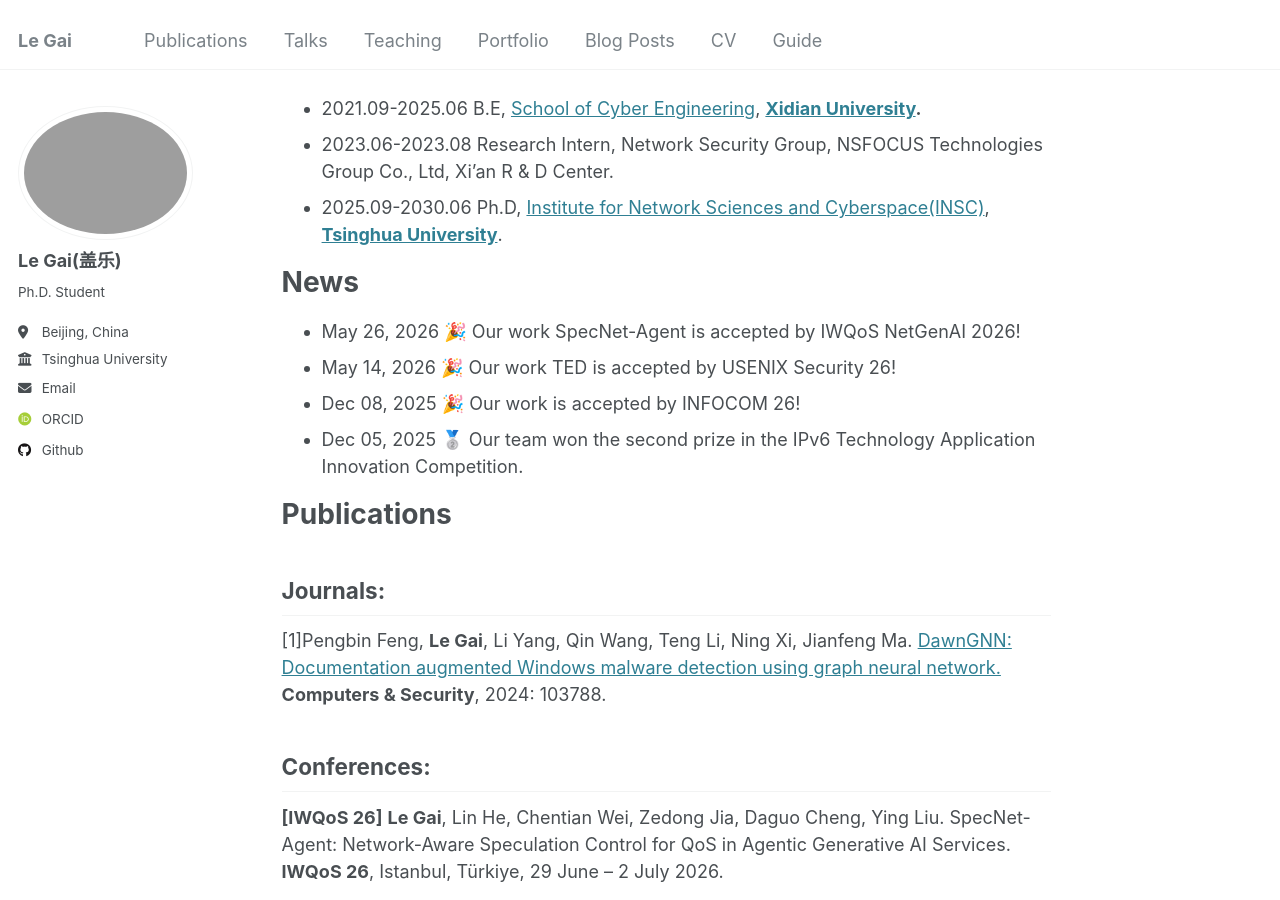
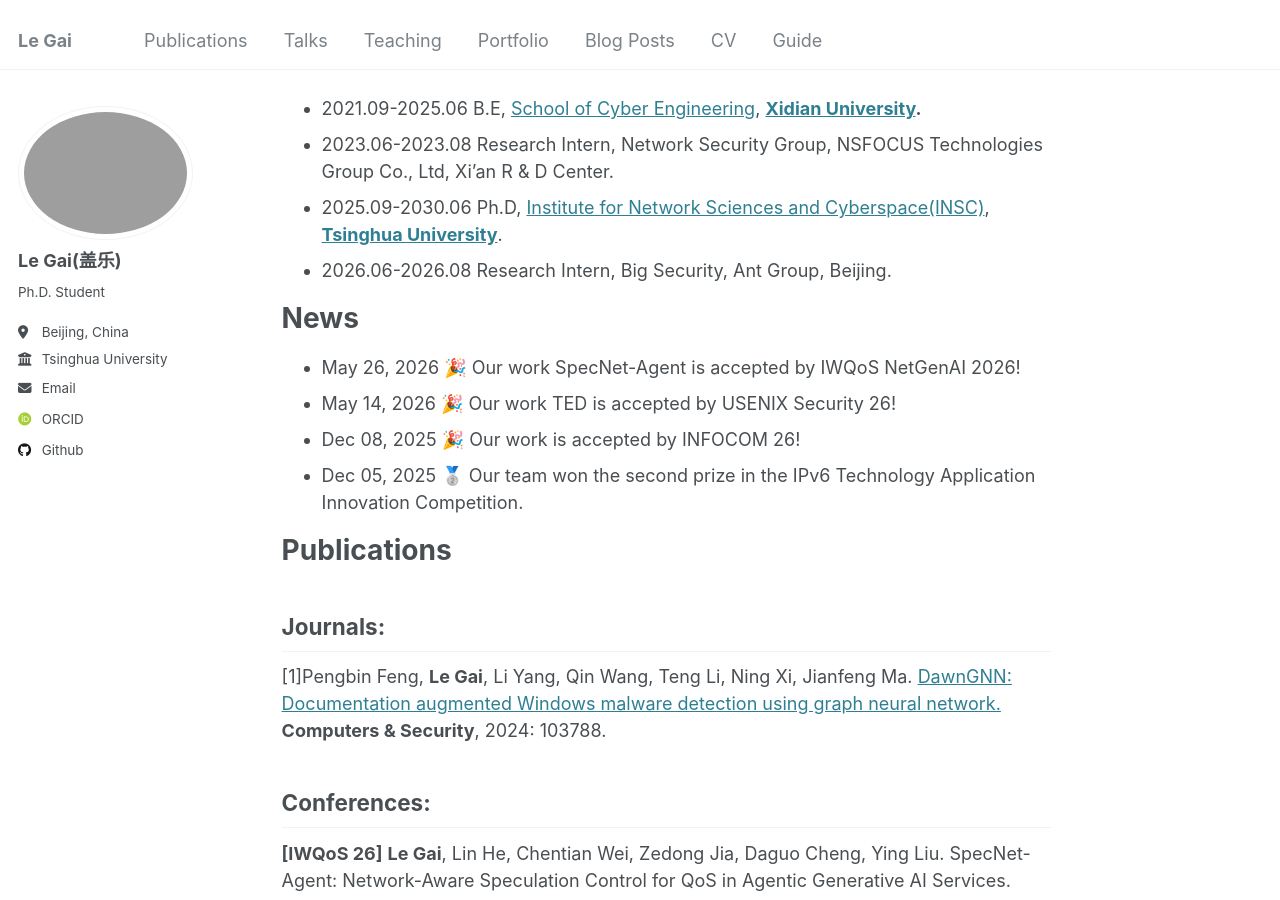
Before and after one commit to LeGai325/LeGai325.github.io, a Jekyll site: the page built from _pages/about.md, in a window 1280 px wide and 900 px high, scrolled down 556 px. Built offline with Jekyll 4.4.1, drawn with Linux system fonts in a browser that asks for light colours; some web fonts are replaced.

Commit message:
Update about.md

```diff
--- a/_pages/about.md
+++ b/_pages/about.md
@@ -23,6 +23,8 @@ My recent work focuses on the following research topics：
 - 2021.09-2025.06	B.E, [School of Cyber Engineering](https://ce.xidian.edu.cn/), **[Xidian University](https://www.xidian.edu.cn/).**
 - 2023.06-2023.08	Research Intern, Network Security Group, NSFOCUS Technologies Group Co., Ltd, Xi'an R & D Center.
 - 2025.09-2030.06	Ph.D, [Institute for Network Sciences and Cyberspace(INSC)](https://www.insc.tsinghua.edu.cn/), **[Tsinghua University](https://www.tsinghua.edu.cn/)**.
+- 2026.06-2026.08	Research Intern, Big Security, Ant Group, Beijing.
+
 
 # News
  - May 26, 2026 🎉 Our work SpecNet-Agent is accepted by IWQoS NetGenAI 2026!
```
